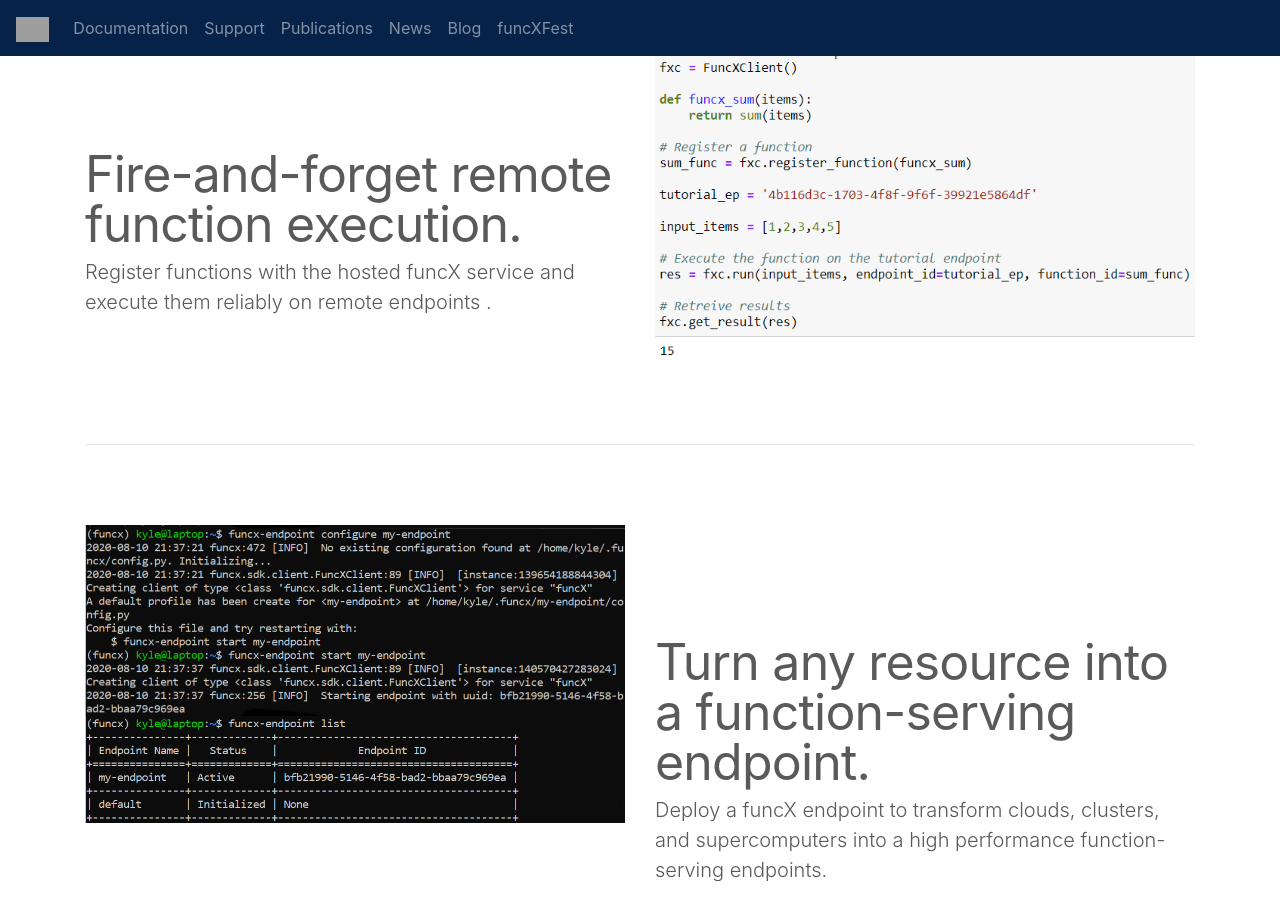
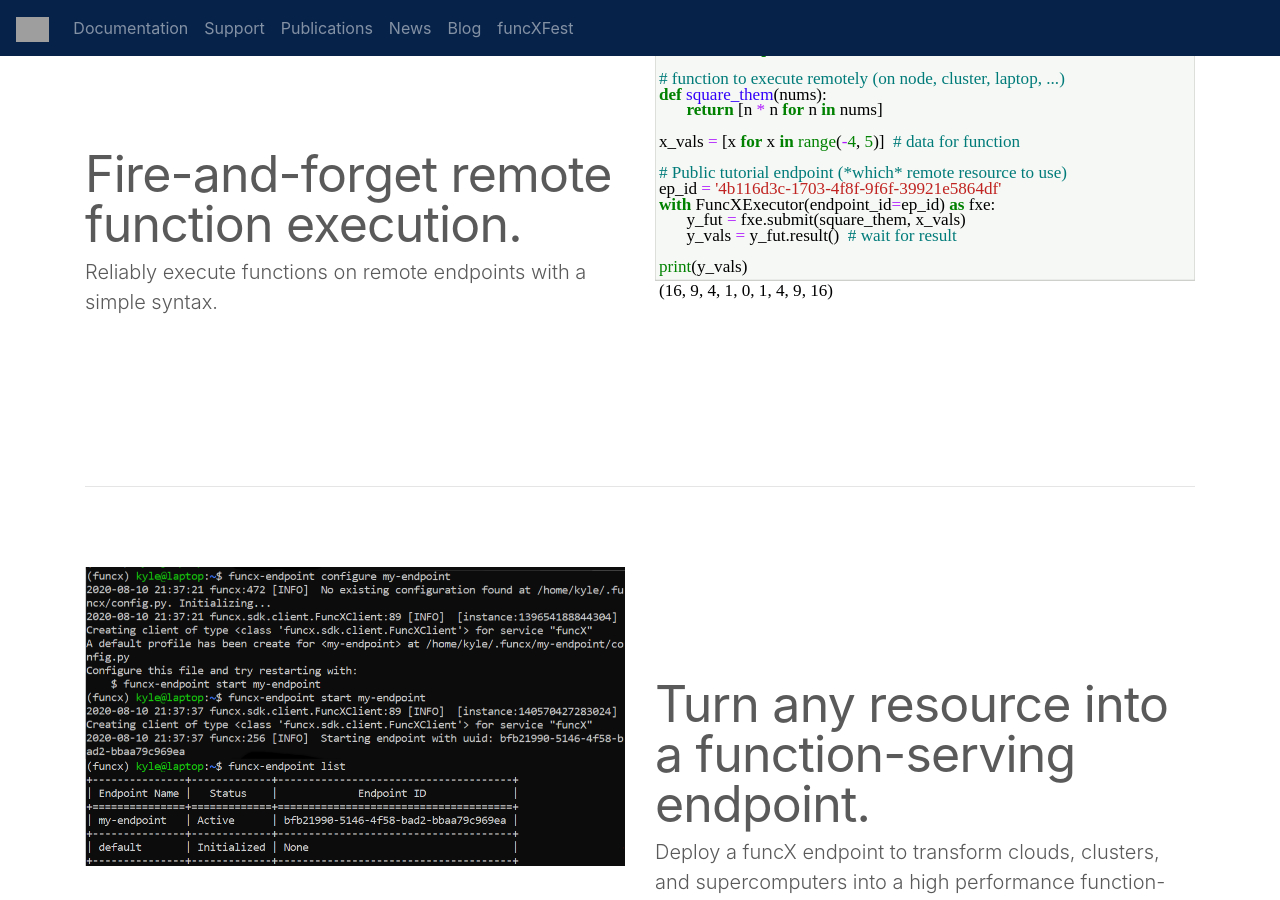
Before and after one commit to funcx-faas/funcx-faas.github.io, a Jekyll site: the page built from index.html, in a window 1280 px wide and 900 px high, scrolled down 1279 px. Built offline with Jekyll 4.4.1, drawn with Linux system fonts in a browser that asks for light colours; grey boxes are pictures that could not be loaded.

Commit message:
Replace fxc.run with an FuncXExecutor example
While here, make it an SVG and also work for those who prefer dark backgrounds
-- perhaps not an insignificant number of our users, given our clientele.

[sc-20071]

```diff
--- a/index.html
+++ b/index.html
@@ -50,12 +50,11 @@
 
         <div class="row featurette">
           <div class="col-md-6">
-            <h2 class="featurette-heading">Fire-and-forget remote function execution.
-						<!-- <span class="text-muted"></span> --> </h2>
-            <p class="lead">Register functions with the hosted funcX service and execute them reliably on remote endpoints .</p>
+            <h2 class="featurette-heading">Fire-and-forget remote function execution.</h2>
+            <p class="lead">Reliably execute functions on remote endpoints with a simple syntax.</p>
           </div>
           <div class="col-md-6">
-            <img class="featurette-image img-fluid mx-auto" src="images/funcx-code2.png">
+            <img class="featurette-image img-fluid mx-auto" src="images/funcx-code-simple.svg">
           </div>
         </div>
 
```
Also changed, not shown: images/funcx-code-simple.svg (added), images/funcx-code2.png (deleted).
